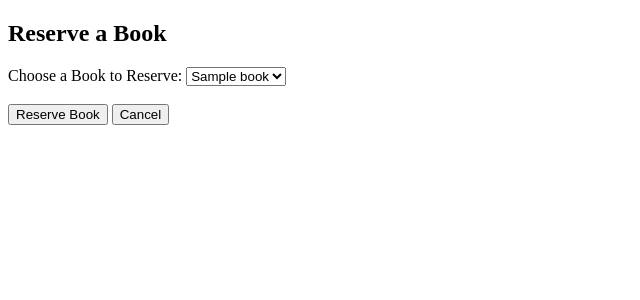
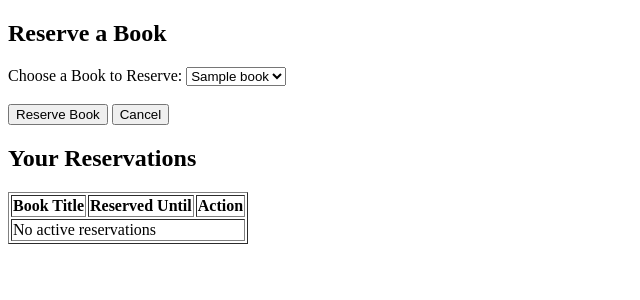
Before and after one commit to besawa2/library-management-system, a PHP site: page /reserve_book.php in a window 1280 px wide. Shown: the top 300 px of the page, without its empty margins (0-640 px from the left). Run offline with PHP 8.4, Linux system fonts and the light colour scheme; the visitor is signed in with stand-in values (Sample User, id 1); tables that the repository leaves empty hold one stand-in row (values such as "Sample post").

Commit message:
working reserve + cancel

```diff
--- a/reserve_book.php
+++ b/reserve_book.php
@@ -14,11 +14,30 @@
 
 // Ensure the user is logged in
 if (!isset($_SESSION['user_id'])) {
-    die("You must log in first to reserve a book.");
+    die("You must log in first to view or reserve books.");
 }
 
+// Get the logged-in user's ID
+$user_id = $_SESSION['user_id'];
+
+// Fetch the user's reservations
+$reservations_query = "
+SELECT r.ReserveID, b.title, r.ReserveEndDate
+FROM reservations r
+JOIN books b ON r.BookID = b.BookID
+WHERE r.UserID = ? AND r.ReserveEndDate >= CURDATE()
+";
+$reservations_stmt = $conn->prepare($reservations_query);
+if (!$reservations_stmt) {
+    die("Prepare failed: " . $conn->error);
+}
+$reservations_stmt->bind_param("i", $user_id);
+
+$reservations_stmt->execute();
+$reservations_result = $reservations_stmt->get_result();
+
 // Fetch only books that don't have active reservations
-$query = "
+$books_query = "
 SELECT b.BookID, b.title
 FROM books b
 WHERE NOT EXISTS (
@@ -26,8 +45,7 @@
     FROM reservations r
     WHERE r.BookID = b.BookID AND r.ReserveEndDate >= CURDATE()
 )";
-
-$books = $conn->query($query);
+$books = $conn->query($books_query);
 ?>
 
 <!DOCTYPE html>
@@ -51,15 +69,41 @@
             ?>
         </select>
         <br><br>
-        <!-- Hidden user ID passed automatically from session -->
         <input type="hidden" name="user_id" value="<?php echo $_SESSION['user_id']; ?>">
         <input type="submit" value="Reserve Book">
-        <button  onclick="window.location.href='index.php'; return false;">Cancel</button>
+        <button onclick="window.location.href='index.php'; return false;">Cancel</button>
+    </form>
 
-    </form>
+    <h2>Your Reservations</h2>
+    <table border="1">
+        <tr>
+            <th>Book Title</th>
+            <th>Reserved Until</th>
+            <th>Action</th>
+        </tr>
+        <?php
+        if ($reservations_result->num_rows > 0) {
+            while ($reservation = $reservations_result->fetch_assoc()) {
+                echo "<tr>
+                        <td>{$reservation['title']}</td>
+                        <td>{$reservation['ReserveEndDate']}</td>
+                        <td>
+                            <form action='delete_reservation.php' method='POST' style='display:inline;'>
+                                <input type='hidden' name='reservation_id' value='{$reservation['ReserveID']}'>
+                                <input type='submit' value='Cancel Reservation'>
+                            </form>
+                        </td>
+                      </tr>";
+            }
+        } else {
+            echo "<tr><td colspan='3'>No active reservations</td></tr>";
+        }
+        ?>
+    </table>
 </body>
 </html>
 
 <?php
+$reservations_stmt->close();
 $conn->close();
 ?>
```
Also changed, not shown: delete_reservation.php (added, +61 -0 lines).
